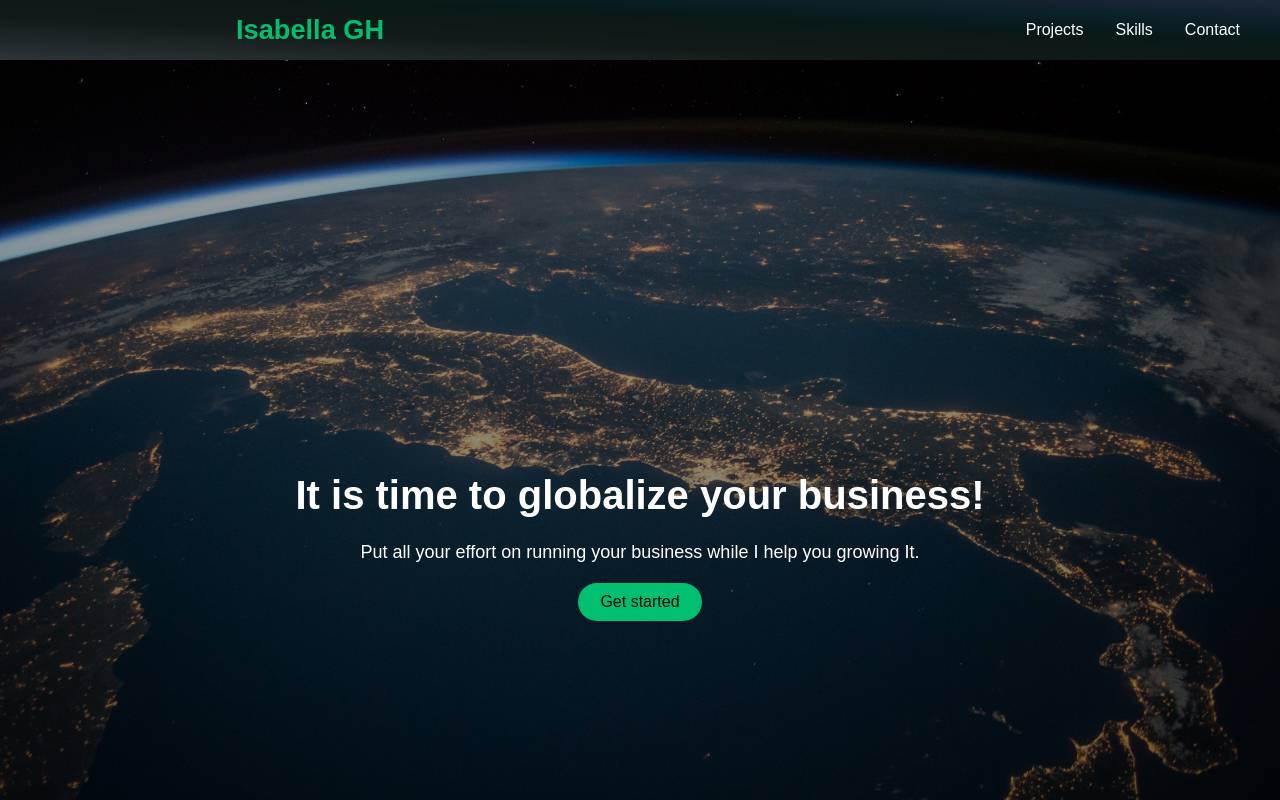
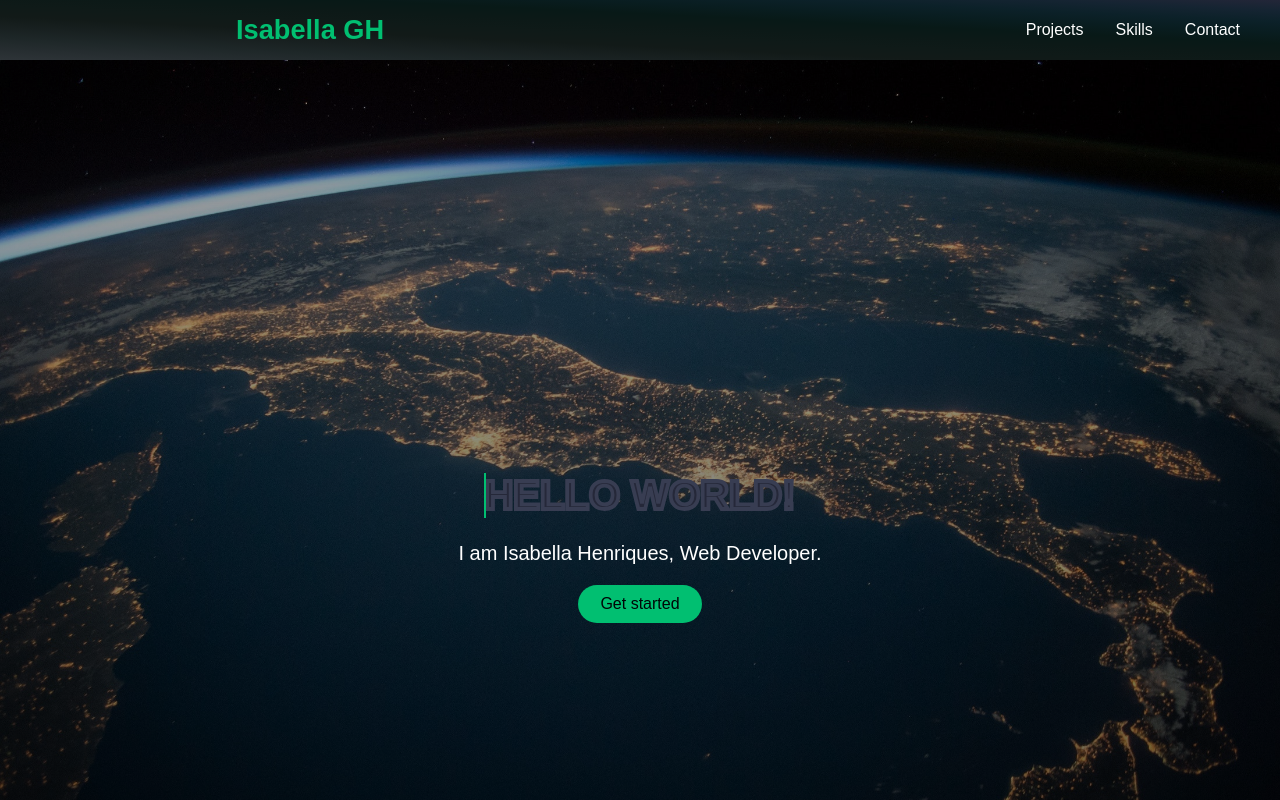
Before and after one commit to isabellagh/my-portfolio, a React (Create React App) app: page / in a window 1280 px wide. Shown: the top 800 px of the page. Built offline with nearby package versions, Linux system fonts and the light colour scheme.

Commit message:
hello world welcome animation

```diff
--- a/src/components/about/AboutElements.js
+++ b/src/components/about/AboutElements.js
@@ -60,9 +60,38 @@ export const AboutContent = styled.div`
 `;
 
 export const AboutH1 = styled.h1`
-  color: #fff;
+  ${'' /* color: #fff; */}
+  color: #252839;
   font-size: 40px;
   text-align: center;
+  position: relative;
+  -webkit-text-stroke: 0.3vw #383d52;
+  text-transform: uppercase;
+
+  ::before {
+    content:attr(data-text);
+    position:absolute;
+    top: 0;
+    left: 0;
+    width: 0%;
+    height: 100%;
+    color: #01bf71;
+    -webkit-text-stroke: 0vw #383d52;
+    border-right: 2px solid #01bf71;
+    overflow: hidden;
+    animation: animate 6s linear infinite;
+  }
+
+  @keyframes animate {
+    0%, 10%, 100%
+    {
+      width: 0;
+    }
+    70%,90%
+    {
+      width:100%
+    }
+  }
 
   @media screen and (max-width: 768px) {
     font-size: 40px;
@@ -76,7 +105,7 @@ export const AboutH1 = styled.h1`
 export const AboutP = styled.p`
   margin-top: 24px;
   color: #fff;
-  font-size: 18px;
+  font-size: 20px;
   text-align: center;
   max-width: 600px;
 
--- a/src/components/about/index.js
+++ b/src/components/about/index.js
@@ -16,9 +16,9 @@ const About = () => {
         <VideoBg  src={require("../../videos/pexels-pixabay-220201.jpg").default}/>
       </AboutBg>
       <AboutContent>
-        <AboutH1>It is time to globalize your business!</AboutH1>
+        <AboutH1 data-text= "Hello World!">Hello World!</AboutH1>
         <AboutP>
-          Put all your effort on running your business while I help you growing It.<br />
+          I am Isabella Henriques, Web Developer.<br />
         </AboutP>
         <AboutBtnLink to="contact">Get started</AboutBtnLink>
       </AboutContent>
@@ -27,3 +27,10 @@ const About = () => {
 };
 
 export default About;
+
+
+// <AboutH1>It is time to globalize your business!</AboutH1>
+// <AboutP>
+//   Put all your effort on running your business while I help you growing It.<br />
+// </AboutP>
+// <AboutBtnLink to="contact">Get started</AboutBtnLink>
```
